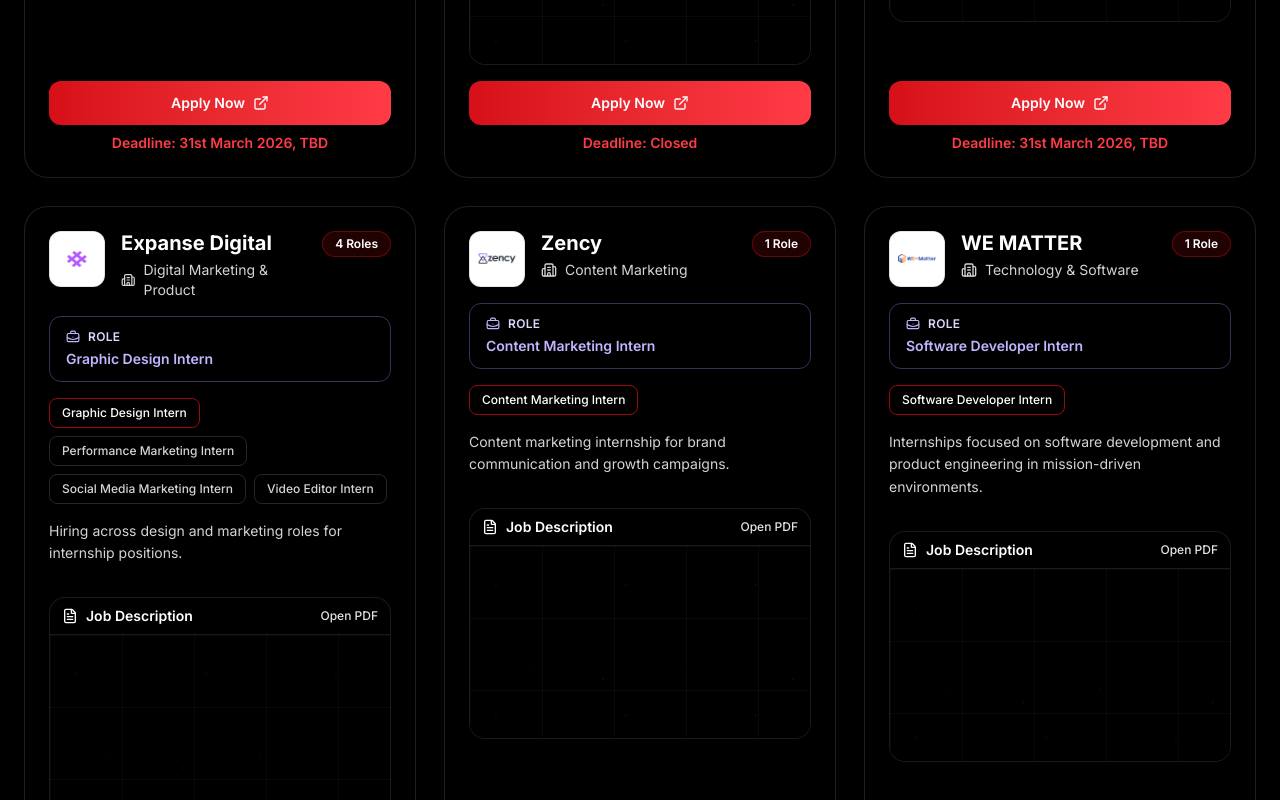
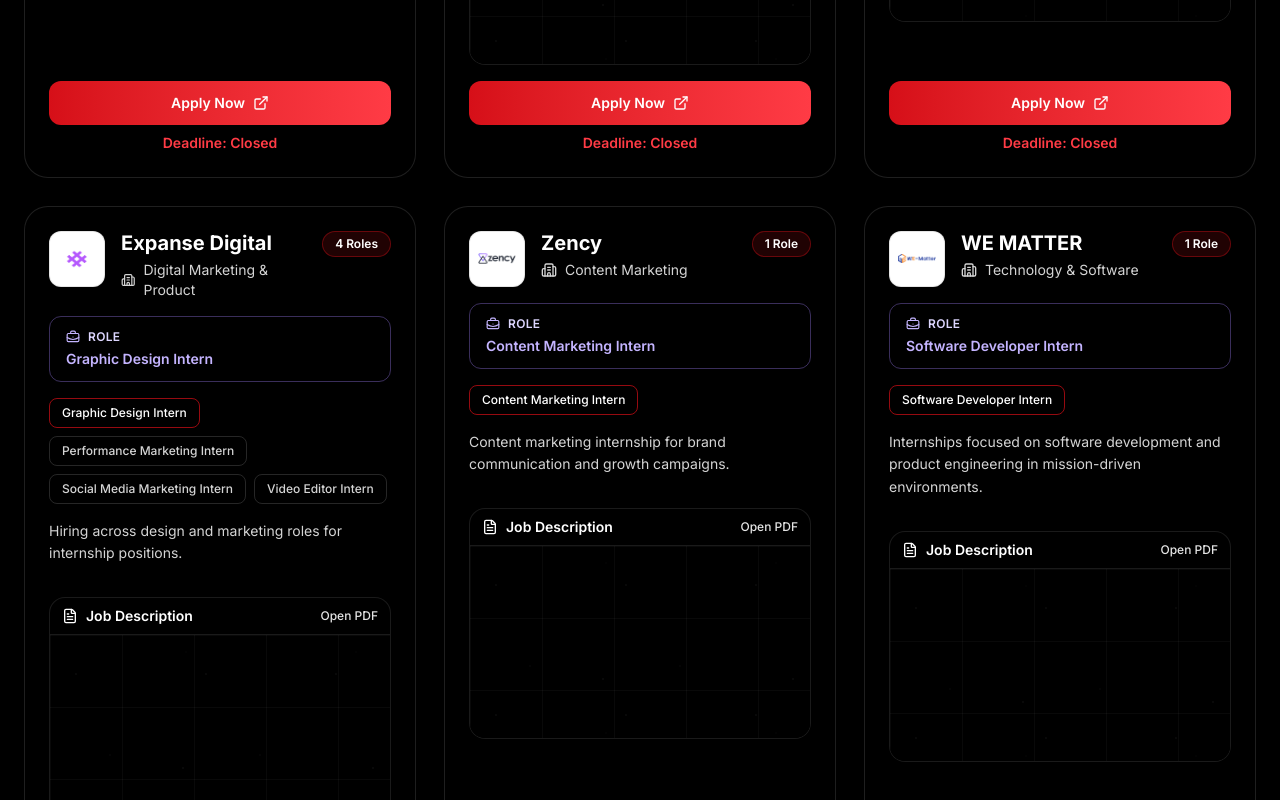
Before and after one commit to KaivalyaJoglekar/Internship-Fair, a Next.js app: page /companies in a window 1280 px wide. Shown: the part 1020-1820 px from the top of the page. Built offline with nearby package versions, Linux system fonts and the light colour scheme.

Commit message:
closed form for all except parya,halewood,adbereau

```diff
--- a/app/data/companyCardDetails.ts
+++ b/app/data/companyCardDetails.ts
@@ -24,7 +24,7 @@
     logo: "/logos/RUDRA CyberSecurity.png",
     industry: "Cybersecurity",
     shortDescription: "Core cybersecurity internship opportunity with engineering-focused exposure.",
-    deadline: "31st March 2026, TBD",
+    deadline: "Closed",
     roles: [
       {
         id: "cyber-security-engineer-intern",
@@ -82,7 +82,7 @@
     logo: "/logos/Stravex.png",
     industry: "Logistics & Operations Tech",
     shortDescription: "Internship opportunities in marketing growth and creative media production.",
-    deadline: "31st March 2026, TBD",
+    deadline: "Closed",
     roles: [
       {
         id: "graphic-video-editing-intern",
@@ -229,7 +229,7 @@
     logo: "/logos/Audix - Logo.png",
     industry: "Business Services",
     shortDescription: "Internship opening in business development for growth and partnerships.",
-    deadline: "TBD",
+    deadline: "Closed",
     roles: [
       {
         id: "business-development-associate",
@@ -329,8 +329,8 @@
      logo: "/logos/NexaFlo Automations - Logo.png",
      industry: "AI & Automation",
      shortDescription: "AI-focused internship opportunity in intelligent automation solutions.",
-    deadline: "31st March 2026, 12:00 PM",
-     roles: [
+    deadline: "Closed",
+    roles: [
        {
          id: "ai-intern",
          title: "AI Intern",
```
